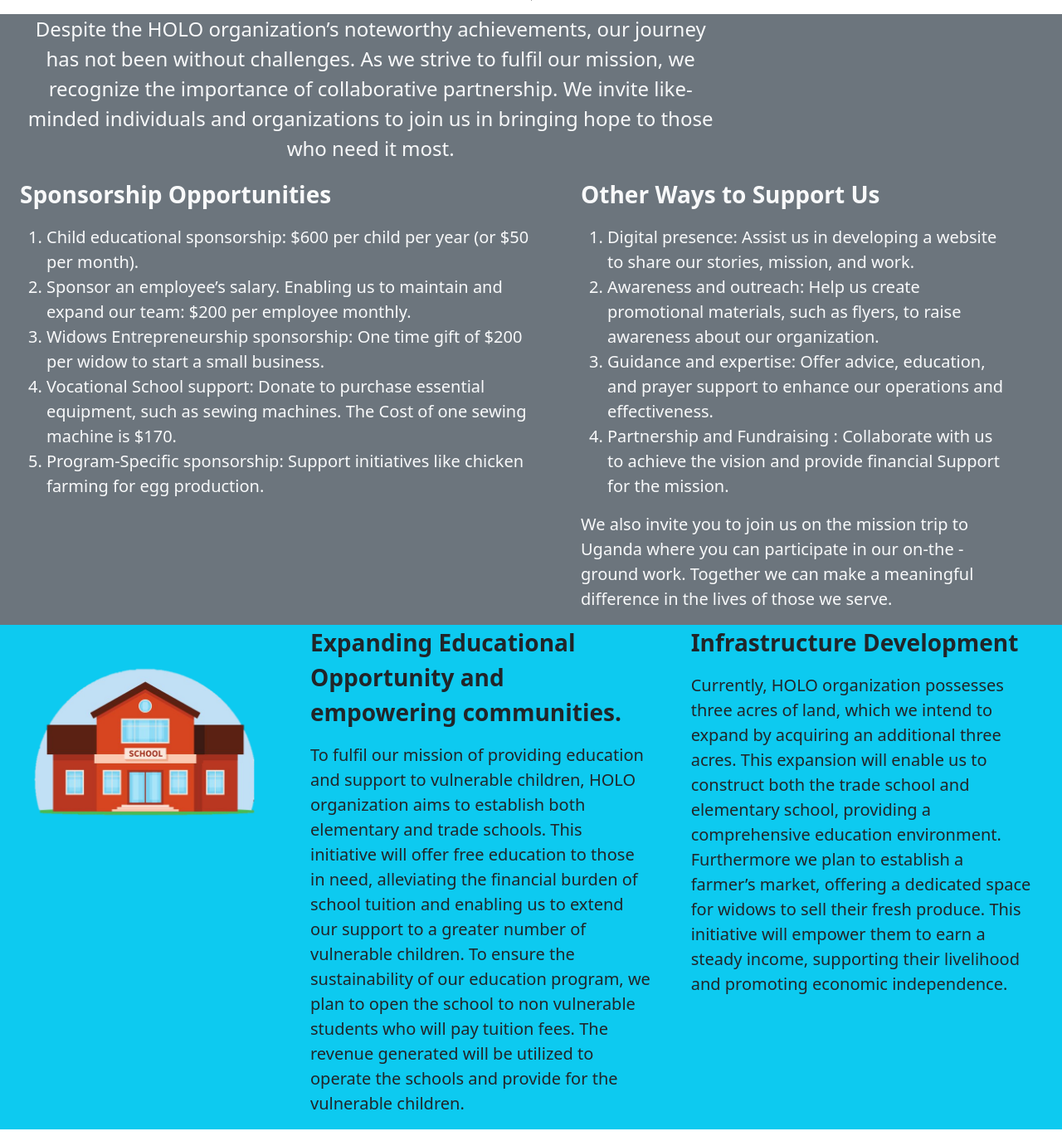
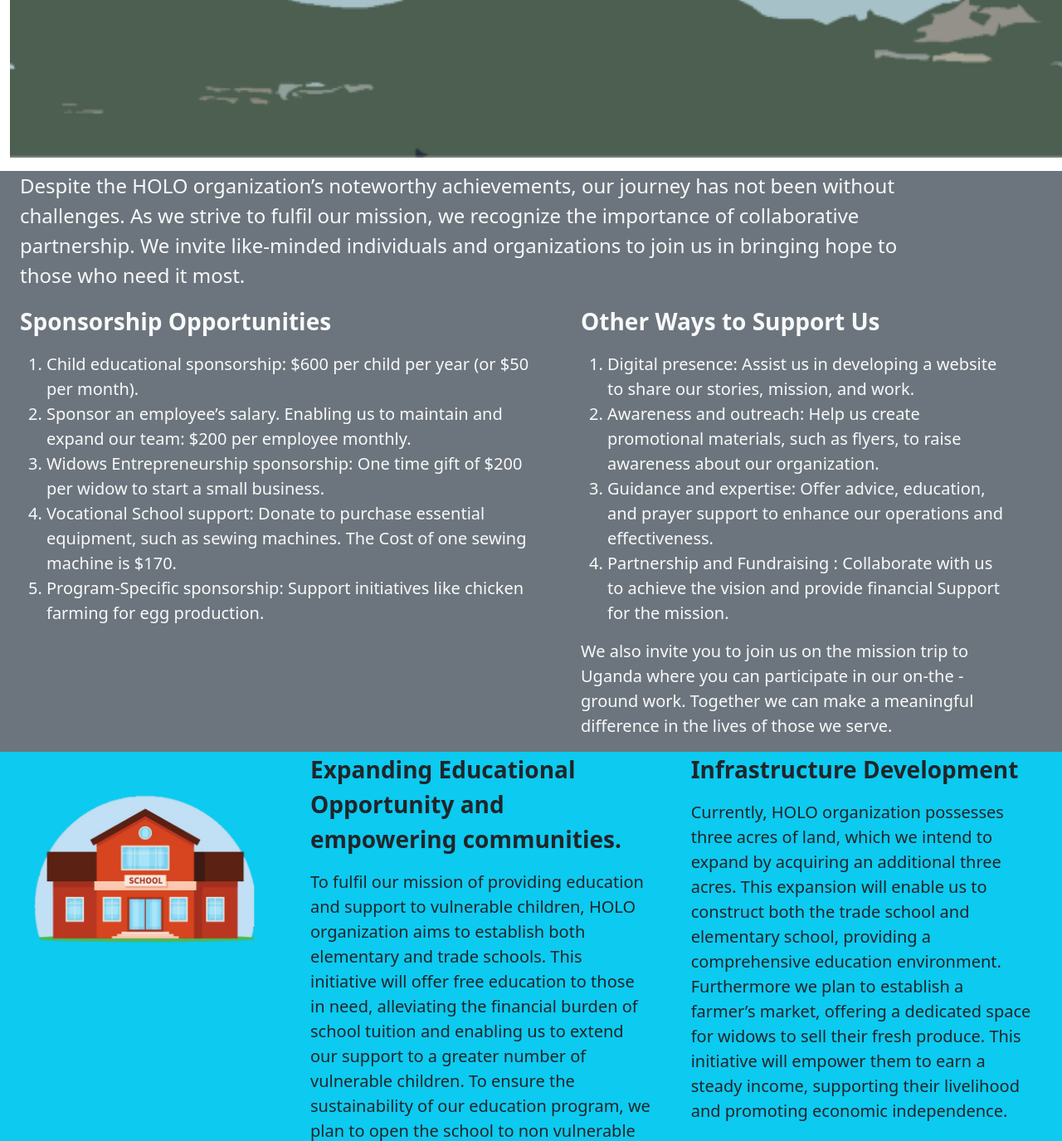
Before and after one commit to philiplessner/HOLO, a Flask app: page /donate in a window 1280 px wide. Shown: the part 489-1864 px from the top of the page at 83% size. Run offline with Flask 3, Linux system fonts and the light colour scheme.

Commit message:
added background image for donate button on Donte page.

```diff
--- a/app/templates/donate.html
+++ b/app/templates/donate.html
@@ -1,34 +1,33 @@
 {% extends "base.html" %}
-<!--
 {% block page_css %}
 <style>
   .background-image-container {
-  background-image: {{ url_for('static', filename='images/Donate_Page_Photo.png') }};
+  background-image: url('static/images/rock_nocaption.png');
   background-size: cover;
   background-position: center;
-  height: 100vh;
+  /* height: 100vh; */
   width: 100vw;
   color: rgb(177, 78, 8);
-  /* height: 1300px; /* Set a specific height
+  height: 600px; /* Set a specific height
   width: 75%; */
   opacity: 1.0;
 }
 </style>
 {% endblock %}
--->
 {% block content %}
 <section>
   <div class="container-fluid my-3 mx-8">
-<!--<div class="background-image-container d-flex align-items-left justify-content-center"> -->
+    <div class="background-image-container d-flex align-items-left justify-content-left">
     <h1>Donate</h1>
     <form action="https://www.paypal.com/cgi-bin/webscr" method="post" target="_top"><input name="cmd" type="hidden" value="_s-xclick"><br>
 <input name="hosted_button_id" type="hidden" value="RCG3XTFTYZD2J"><br>
 <input alt="PayPal - The safer, easier way to pay online!" name="submit" src="https://www.paypalobjects.com/en_US/i/btn/btn_donateCC_LG.gif" type="image"><br>
 <img loading="lazy" decoding="async" style="display: block; margin-left: auto; margin-right: auto;" src="https://www.paypalobjects.com/en_US/i/scr/pixel.gif" alt="" width="1" height="1" border="0"></form>
+    </div>
 </div>
   <div class="bg-secondary text-light">
   <div class="row">
-      <div class="col-8 ms-4 text-center">
+      <div class="col-10 ms-4 text-left">
         <p class="fs-4">
           Despite the HOLO organization’s noteworthy achievements, our journey has not been without
           challenges. As we strive to fulfil our mission, we recognize the importance of collaborative
```
Also changed, not shown: app/static/images/rock_nocaption.png (added).
